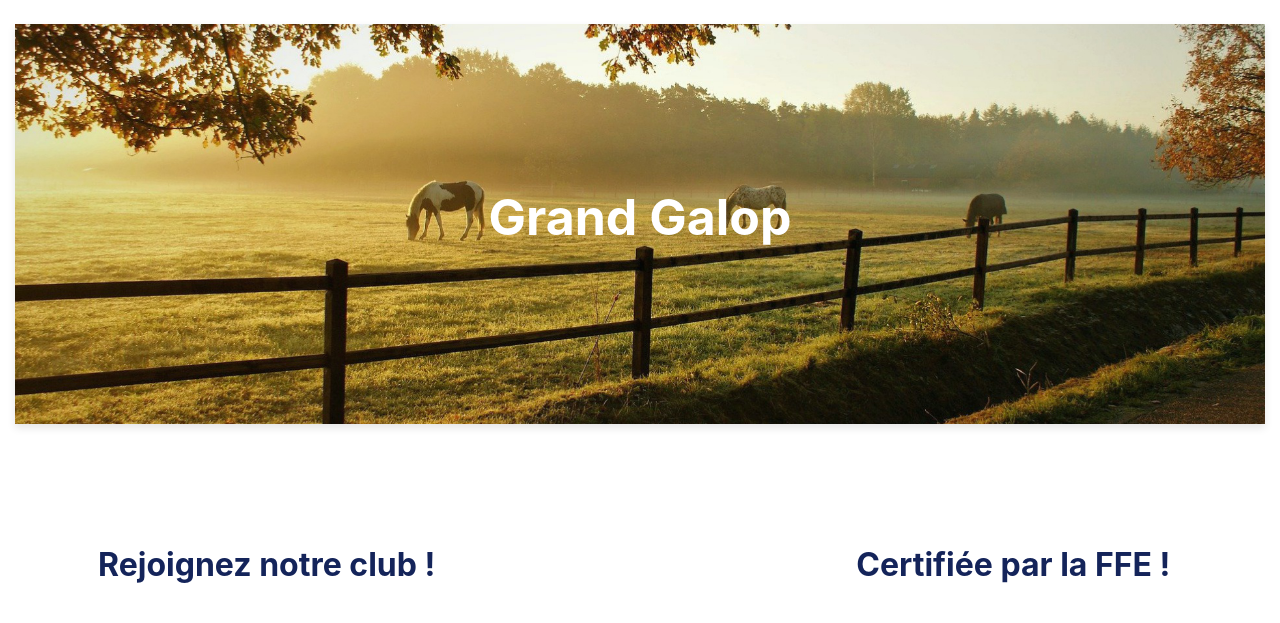
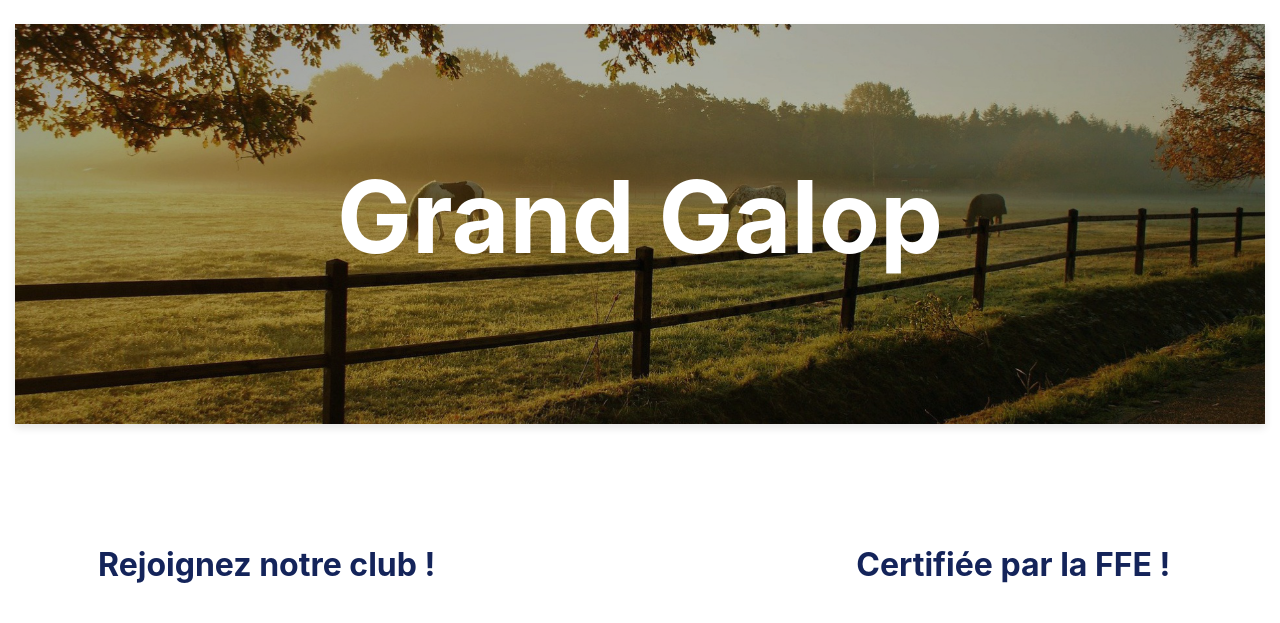
Before and after one commit to raphael-cochet/SAE-Poney, a Flask app: page / in a window 1280 px wide. Shown: the part 75-698 px from the top of the page. Run offline with Flask 3, Linux system fonts and the light colour scheme; some libraries are stand-ins or nearby versions.

Commit message:
correction de la banniere pour la page poney

```diff
--- a/src/static/style.css
+++ b/src/static/style.css
@@ -93,13 +93,6 @@ html {
 }
 
 .custom-box {
-    background-image: url('/static/images/ph_table_banner.png');
-    background-size: cover;
-    background-position: center;
-    color: white;
-    border-radius: 3px;
-    box-shadow: 0 4px 8px rgba(0, 0, 0, 0.1);
-    padding: 80px;
     position: relative;
     height: 400px; /* Ajustez la hauteur de la bannière */
     width: 100%; /* Permet d'occuper toute la largeur */
@@ -108,8 +101,73 @@ html {
     justify-content: center;
     align-items: center;
     text-align: center;
+    color: white;
+    border-radius: 3px;
+    box-shadow: 0 4px 8px rgba(0, 0, 0, 0.1);
+    padding: 80px;
+    background-image: url('/static/images/ph_table_banner.png');
+    background-size: cover;
+    background-position: center;
     margin-top: 0; /* Évite un espace au-dessus */
     border-radius: 0; /* Enlevez la bordure arrondie si nécessaire */
+}
+
+.custom-box::before {
+    content: '';
+    position: absolute;
+    top: 0;
+    left: 0;
+    right: 0;
+    bottom: 0;
+    background: rgba(0, 0, 0, 0.3); /* Voile noir avec une opacité de 0.3 */
+    border-radius: inherit; /* Conserver les bordures arrondies */
+    z-index: 1;
+}
+
+.custom-box-poney {
+    position: relative;
+    height: 400px; /* Ajustez la hauteur de la bannière */
+    width: 100%; /* Permet d'occuper toute la largeur */
+    margin: 0; /* Supprime les marges externes */
+    display: flex;
+    justify-content: center;
+    align-items: center;
+    text-align: center;
+    color: white;
+    border-radius: 3px;
+    box-shadow: 0 4px 8px rgba(0, 0, 0, 0.1);
+    padding: 80px;
+    background-image: url('/static/images/les_poneys.png');
+    background-size: cover;
+    background-position: center;
+    margin-top: 0; /* Évite un espace au-dessus */
+    border-radius: 0; /* Enlevez la bordure arrondie si nécessaire */
+}
+
+.custom-box-poney::before {
+    content: '';
+    position: absolute;
+    top: 0;
+    left: 0;
+    right: 0;
+    bottom: 0;
+    background: rgba(0, 0, 0, 0.3); /* Voile noir avec une opacité de 0.3 */
+    border-radius: inherit; /* Conserver les bordures arrondies */
+    z-index: 1;
+}
+
+/* Appliquer le texte au-dessus du voile */
+.custom-box, .custom-box-poney {
+    position: relative;
+    z-index: 2;
+}
+.custom-box-poney h1{
+    margin: 0; /* Supprime les marges par défaut */
+    position: relative; /* Pour le z-index si besoin */
+    z-index: 2; /* S'assurer que le texte reste au-dessus */
+    margin-bottom: 15px;
+    font-weight: bold;
+    font-size: 100px;
 }
 
 .custom-box h1{
@@ -118,7 +176,7 @@ html {
     z-index: 2; /* S'assurer que le texte reste au-dessus */
     margin-bottom: 15px;
     font-weight: bold;
-    font-size: 50px;
+    font-size: 100px;
 }
 
 .container {
--- a/src/templates/les_poneys.html
+++ b/src/templates/les_poneys.html
@@ -7,8 +7,10 @@
 
 {% block content %}
 
-<div class="header-image">
-    <img src="{{ url_for('static', filename='images/les_poneys.jpeg') }}" alt="Poney banner">
+<div class="container-fluid my-4">
+    <div class="custom-box-poney">
+        <h1 class="text-center">Les Poneys</h1>
+    </div>
 </div>
 
 <main class="container py-5">
```
Also changed, not shown: src/static/images/les_poneys.png.
